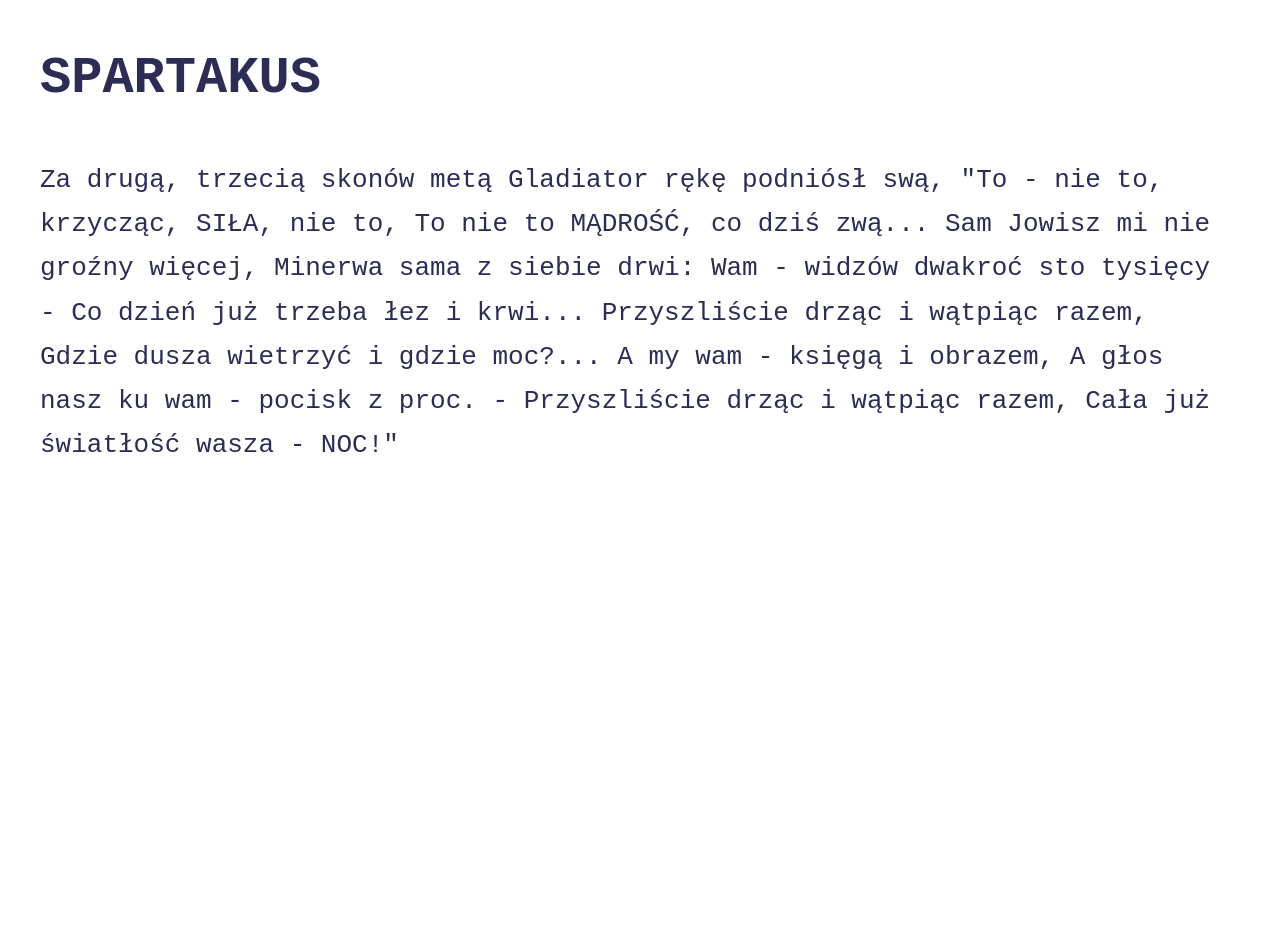
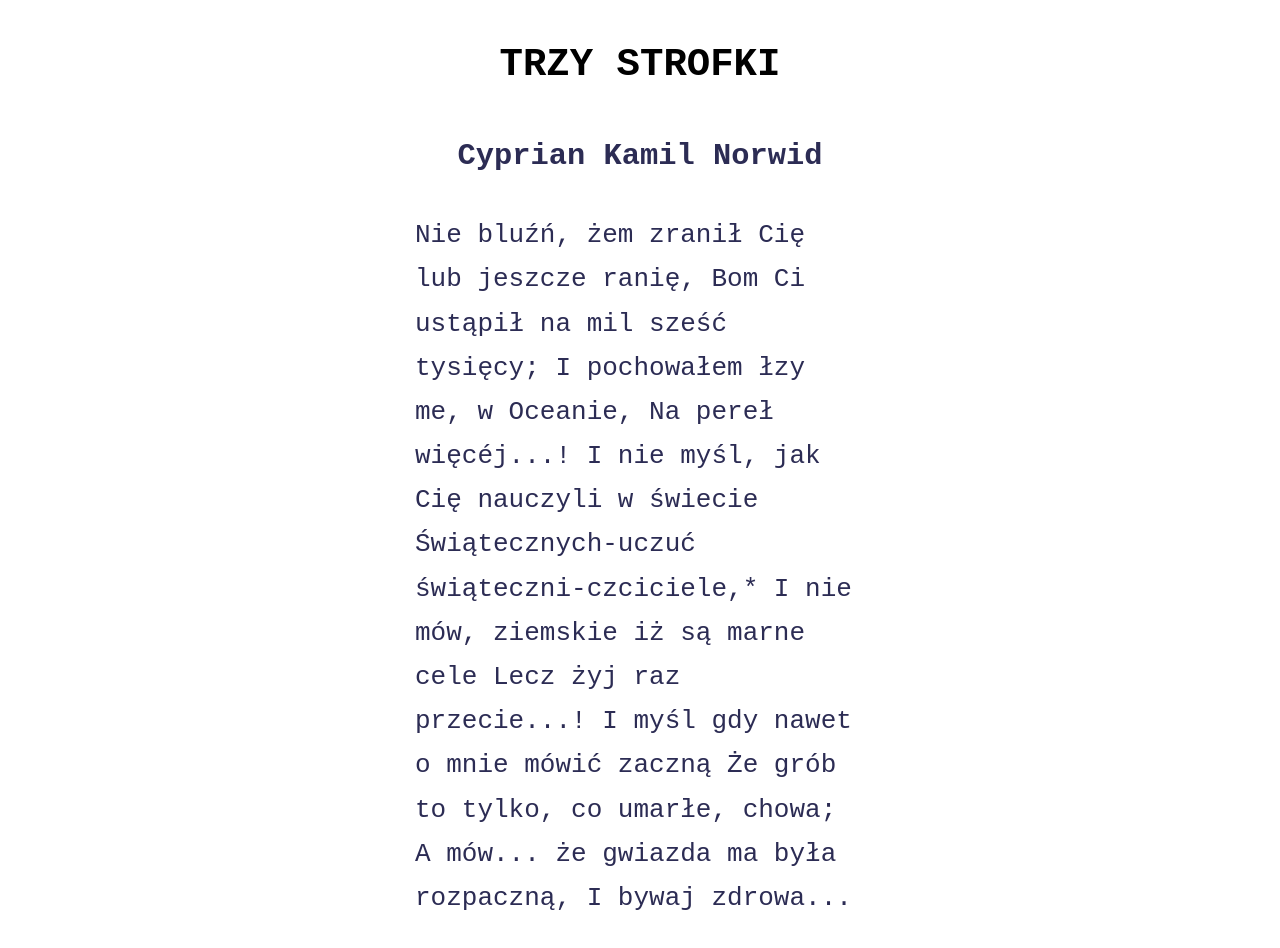
Before and after one commit to Mateusz946/Projekt1, a plain HTML site: page index.html in a window 1280 px wide. Before the commit the page ends 800 px from the top, so only its background shows below. Drawn offline with Linux system fonts and the light colour scheme.

Commit message:
Add style for main section

```diff
--- a/index.html
+++ b/index.html
@@ -7,34 +7,41 @@
     <link rel="stylesheet" href="style.css">
 </head>
 <body>
-    <h1>SPARTAKUS</h1>
-    <p>Za drugą, trzecią skonów metą
+    <section class="main">
+        <div class="container">
+            <h1>TRZY STROFKI</h1>
+            <h3>Cyprian Kamil Norwid</h3>
+            <p>
+                Nie bluźń, żem zranił Cię lub jeszcze ranię,
 
-        Gladiator rękę podniósł swą,
+                Bom Ci ustąpił na mil sześć tysięcy;
 
-        "To - nie to, krzycząc, SIŁA, nie to,
+                I pochowałem łzy me, w Oceanie,
 
-        To nie to MĄDROŚĆ, co dziś zwą...
+                Na pereł więcéj...!
 
-        Sam Jowisz mi nie groźny więcej,
 
-        Minerwa sama z siebie drwi:
 
-        Wam - widzów dwakroć sto tysięcy -
+                I nie myśl, jak Cię nauczyli w świecie
 
-        Co dzień już trzeba łez i krwi...
+                Świątecznych-uczuć świąteczni-czciciele,*
 
-        Przyszliście drząc i wątpiąc razem,
+                I nie mów, ziemskie iż są marne cele
 
-        Gdzie dusza wietrzyć i gdzie moc?...
+                Lecz żyj  raz  przecie...!
 
-        A my wam - księgą i obrazem,
 
-        A głos nasz ku wam - pocisk z proc.
 
-        - Przyszliście drząc i wątpiąc razem,
+                I myśl  gdy nawet o mnie mówić zaczną
 
-        Cała już światłość wasza - NOC!"</p>
+                Że grób to tylko, co umarłe, chowa;
+
+                A mów... że gwiazda ma była rozpaczną,
+
+                I  bywaj zdrowa...
+            </p>
+        </div>
+    </section>
 
 </body>
 </html>
--- a/style.css
+++ b/style.css
@@ -7,4 +7,13 @@ body{
     font-size: 26px;
     color: #2c2c54;
     line-height: 1.7;
+    text-align: center;
 }
+h1{
+    color: black;
+}
+.container p{
+    text-align: left;
+    margin: auto;
+    max-width: 450px;
+}
```
